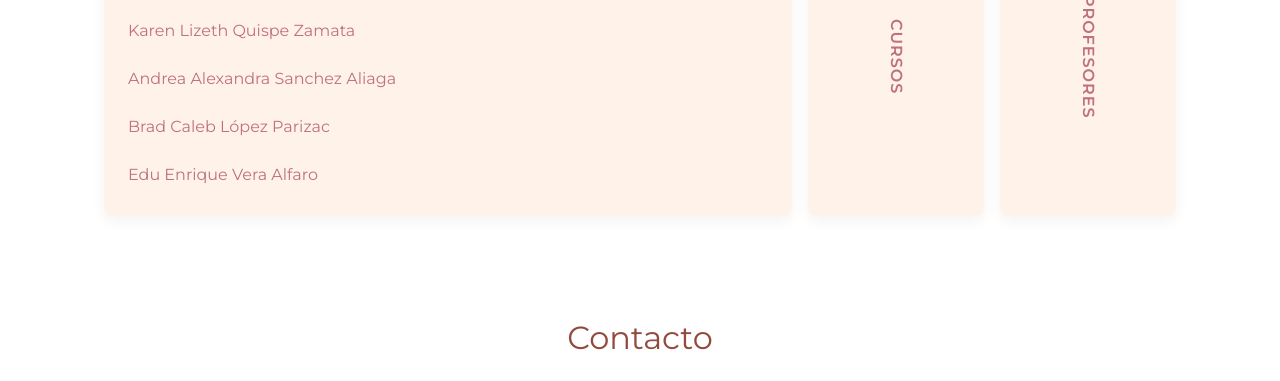
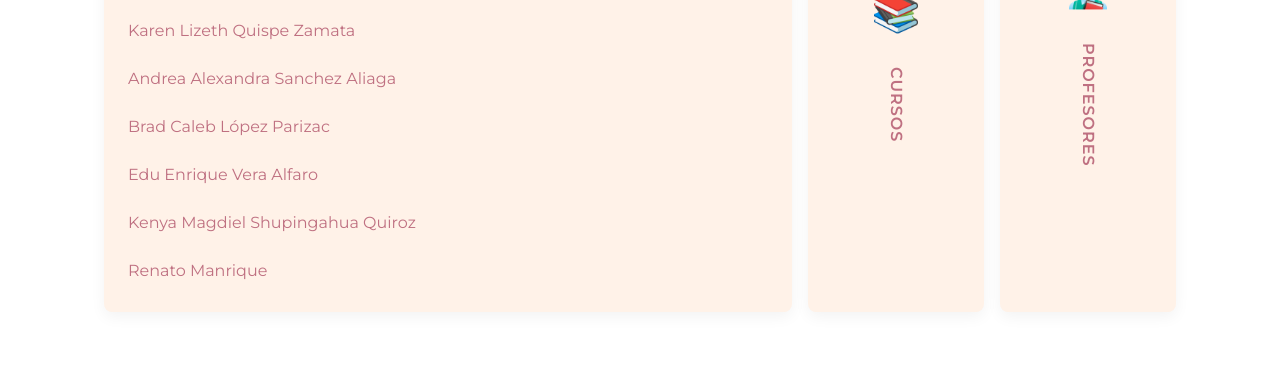
Before and after one commit to andreazevallos/Pagina-web-Andrea-Zevallos, a plain HTML site: page index.html in a window 1280 px wide. Shown: the part 1448-1829 px from the top of the page. Drawn offline with Linux system fonts and the light colour scheme.

Commit message:
Añadí compañeros

```diff
--- a/index.html
+++ b/index.html
@@ -146,6 +146,8 @@
               <a class="collaborator-link" href="https://andreasanchezaliaga.github.io/Andrea-Alexandra-S-nchez-Aliaga/" target="_blank" rel="noopener noreferrer">Andrea Alexandra Sanchez Aliaga</a>
               <a class="collaborator-link" href="https://caleb19-666.github.io/pagina-shrek/index.html#pasatiempos" target="_blank" rel="noopener noreferrer">Brad Caleb López Parizac</a>
               <a class="collaborator-link" href="https://edu-enrrique-vera-alfaro.github.io/edu-enrique-vera-alfaro/" target="_blank" rel="noopener noreferrer">Edu Enrique Vera Alfaro</a>
+              <a class="collaborator-link" href="https://kenya-sq.github.io/Kenya-Shupingahua-Quiroz/" target="_blank" rel="noopener noreferrer">Kenya Magdiel Shupingahua Quiroz</a>
+              <a class="collaborator-link" href="https://renatomanuelmanrique4-jpg.github.io/" target="_blank" rel="noopener noreferrer">Renato Manrique</a>
             </div>
           </div>
         </div>
```
